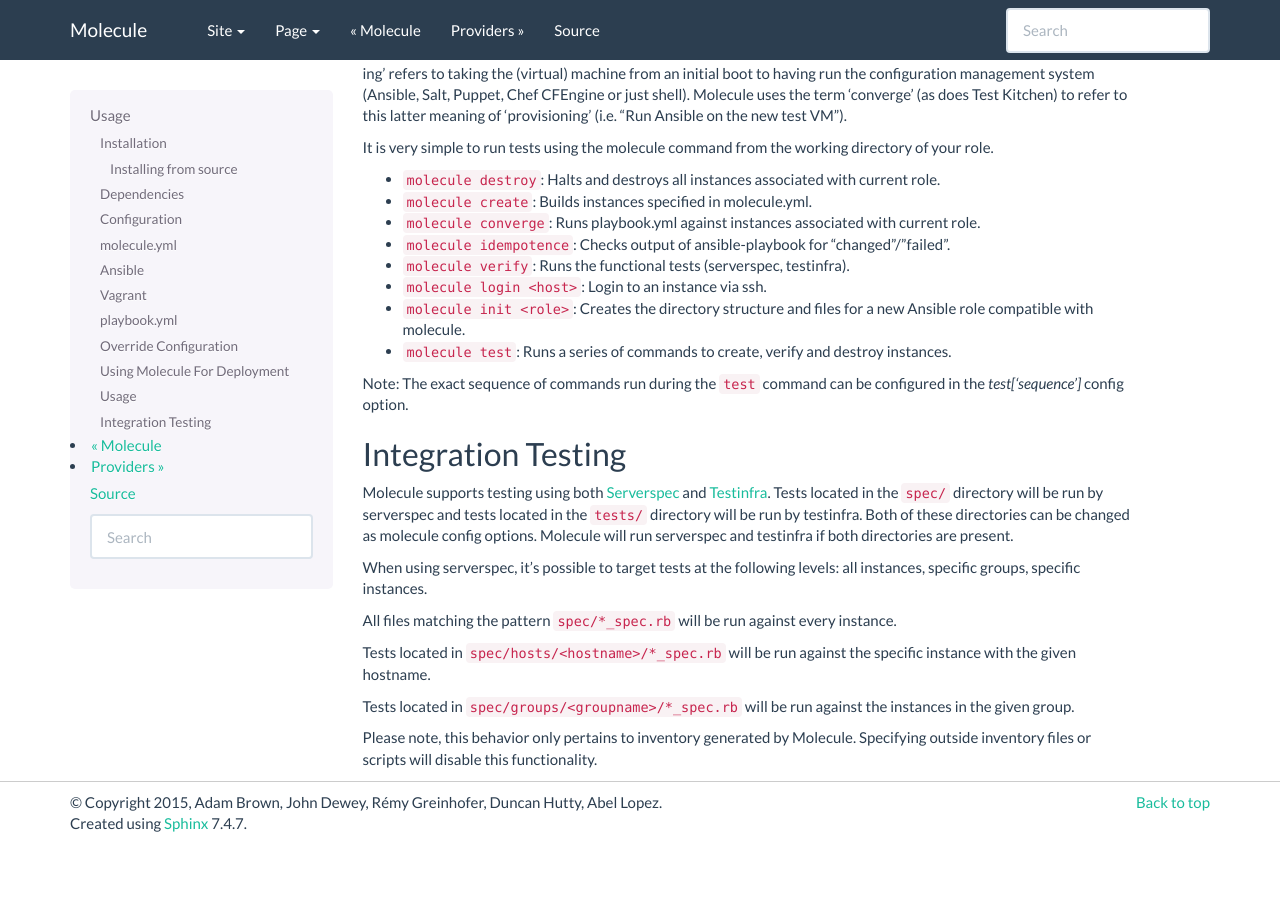
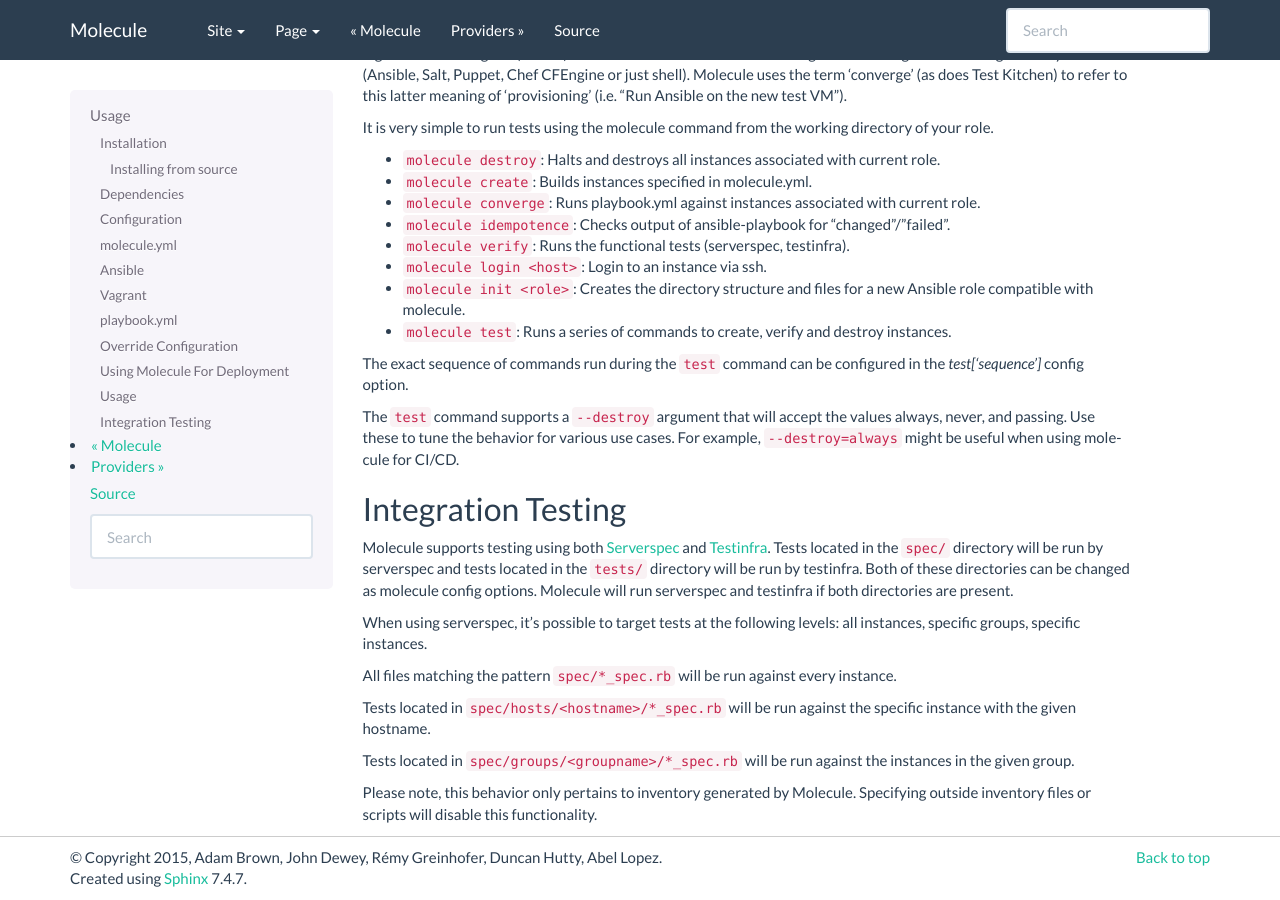
Before and after one commit to ansible/molecule, a Sphinx documentation site: the page built from docs/source/usage.rst, in a window 1280 px wide and 900 px high, scrolled down 6446 px. Built offline with Sphinx 7.4.7, drawn with Linux system fonts in a browser that asks for light colours; the version number could not be read and is left out; before the commit the page ends 7291 px from its top, so only the background shows below that.

Commit message:
updated docs, examples

```diff
--- a/docs/source/usage.rst
+++ b/docs/source/usage.rst
@@ -391,8 +390,13 @@
   role compatible with molecule.
 * ``molecule test``: Runs a series of commands to create, verify and destroy instances.
 
-Note: The exact sequence of commands run during the ``test`` command can be configured
+The exact sequence of commands run during the ``test`` command can be configured
 in the `test['sequence']` config option.
+
+The ``test`` command supports a ``--destroy`` argument that will accept the values
+always, never, and passing. Use these to tune the behavior for various use cases.
+For example, ``--destroy=always`` might be useful when using molecule for CI/CD.
+
 
 Integration Testing
 --------------------
```
Also changed, not shown: other parts of docs/source/usage.rst (+0 -1 lines), 1 other file.
